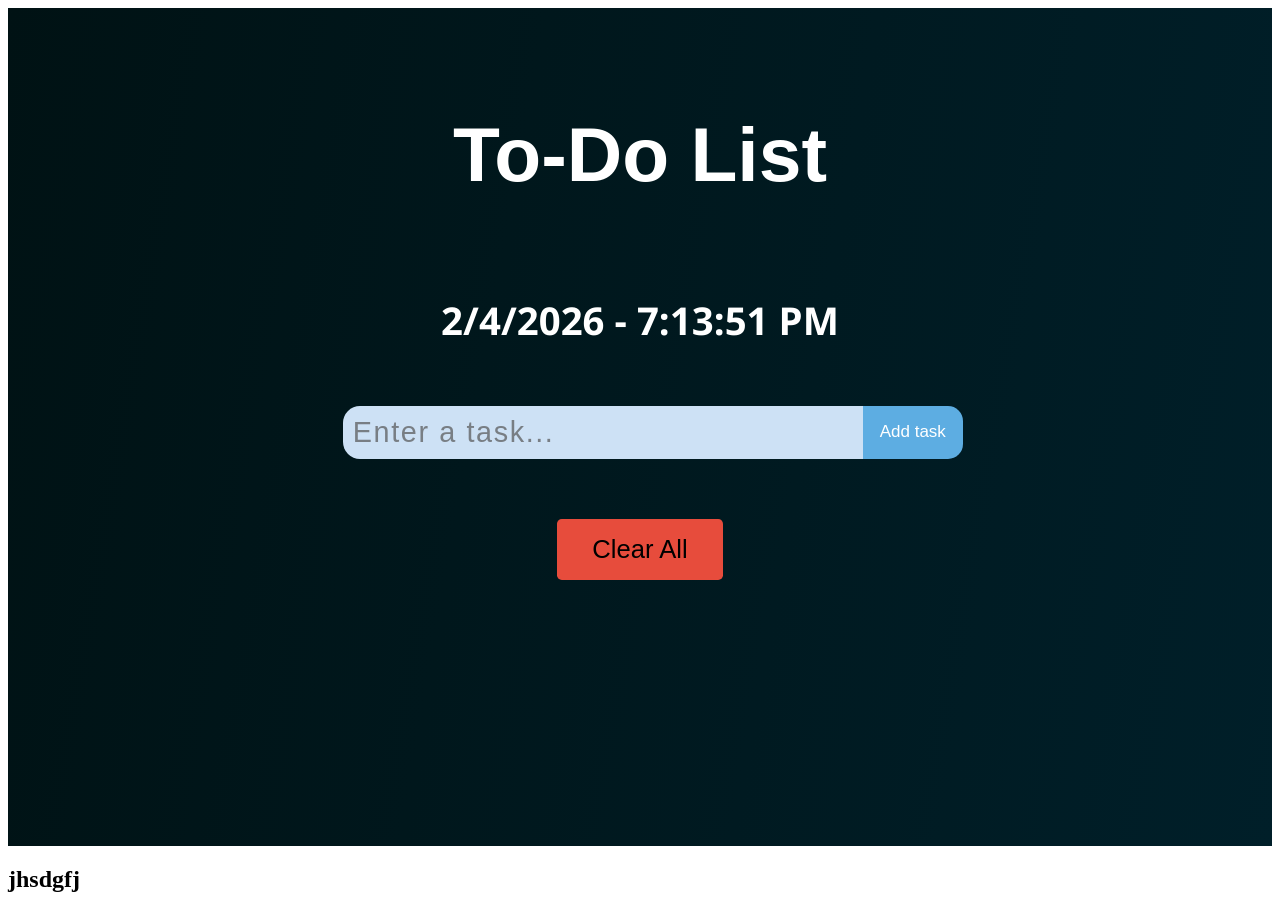
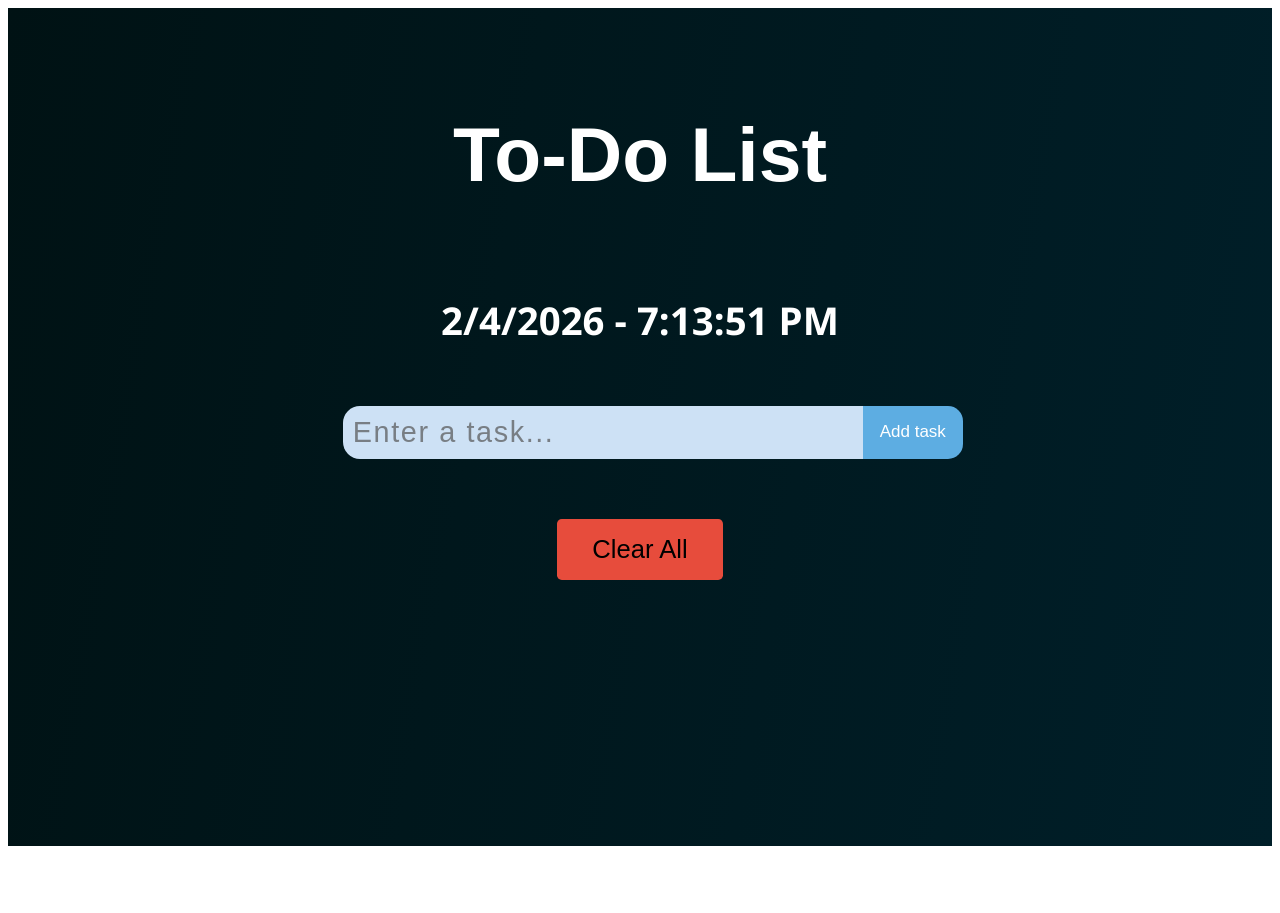
Before and after one commit to makracoder/ToDo-App, a React (Vite) app: page / in a window 1280 px wide. After the commit the page ends 854 px from the top, so only its background shows below. Built offline with nearby package versions, Linux system fonts and the light colour scheme.

Commit message:
Resolved errors

```diff
--- a/src/main.jsx
+++ b/src/main.jsx
@@ -8,6 +8,6 @@ createRoot(document.getElementById('root')).render(
   <StrictMode>
     <App />
     {/* <Profile/> */}
-    <h2>jhsdgfj</h2>
+
   </StrictMode>,
 )
```
